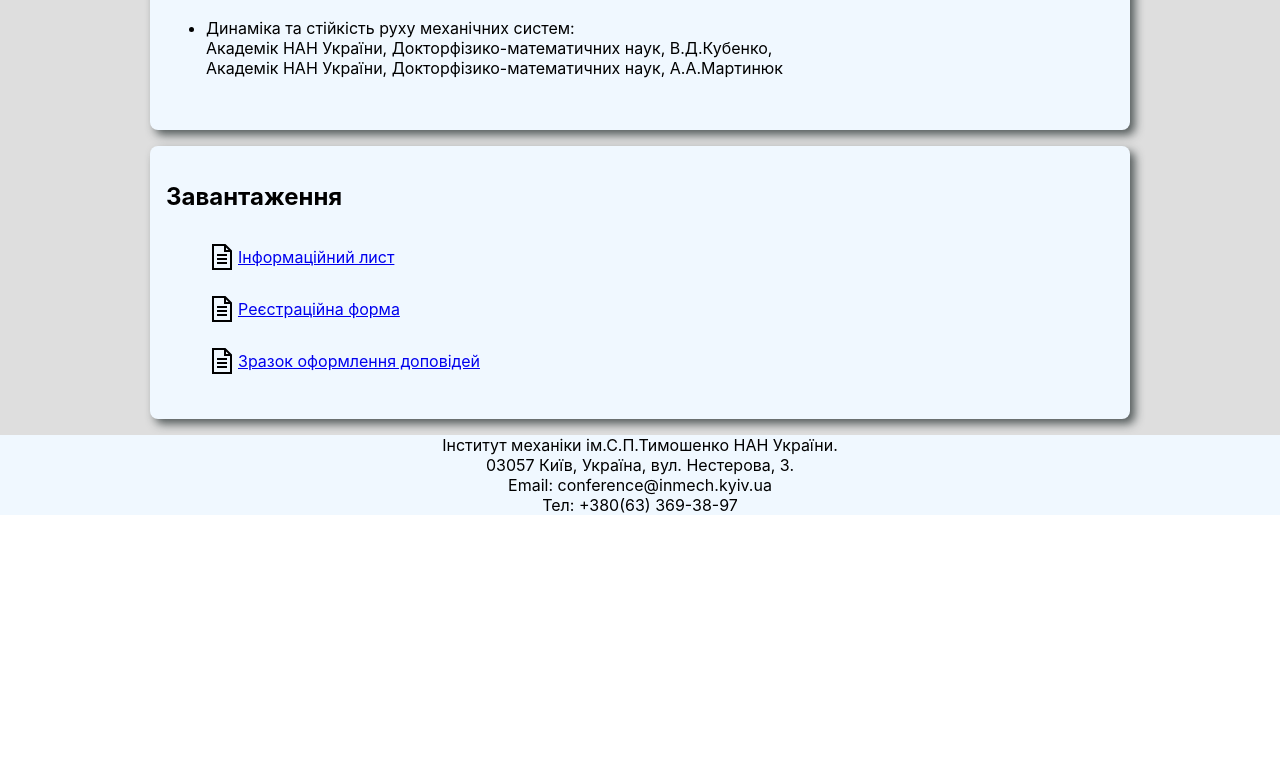
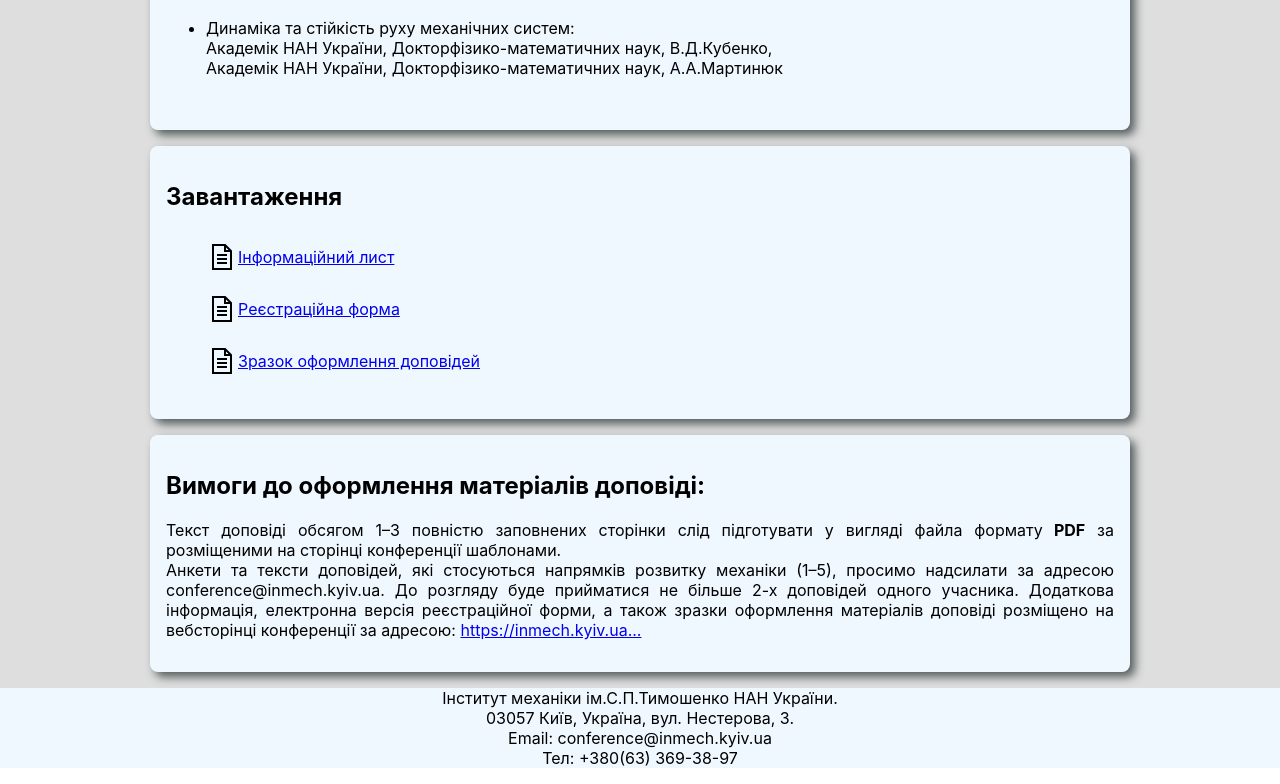
Before and after one commit to Pasha147/conf2024, a React (Create React App) app: page / in a window 1280 px wide. Shown: the part 1912-2696 px from the top of the page. Before the commit the page ends 2443 px from the top, so only its background shows below. Built offline with nearby package versions, Linux system fonts and the light colour scheme.

Commit message:
acad appdata

```diff
--- a/src/appdata.js
+++ b/src/appdata.js
@@ -31,6 +31,7 @@ export const text = {
         { name: "Вимоги" },
         { name: "Співголови" },
         { name: "Завантаження" },
+        { name: "Завантаження" },
       ],
     },
     main: {
@@ -55,6 +56,7 @@ export const text = {
         { name: "To participate in" },
         { name: "Requirements" },
         { name: "Co-chairs" },
+        { name: "Downloads" },
         { name: "Downloads" },
       ],
     },
@@ -159,11 +161,11 @@ text.Ukr.main.articles[4] = (
     <p>
       Співголови оргкомітету:
       <br />
-      АкадемікНАН України, Докторфізико-математичних наук, В.Л.Богданов, <br />
-      АкадемікНАН України, Доктортехнічних наук, В.М.Назаренко<br />
+      Академік НАН України, докторфізико-математичних наук, В.Л.Богданов, <br />
+      Академік НАН України, доктортехнічних наук, В.М.Назаренко<br />
     </p>
     <p>Вчений секретар:<br />
-    Кандидатфізико-математичних наук, Ю.О.Чорноіван<br />
+    Кандидат фізико-математичних наук, Ю.О.Чорноіван<br />
     </p>
     <p>
       Співголови напрямків конференції: <br />
@@ -234,6 +236,30 @@ text.Ukr.main.articles[5] = (
     </ul>
   </>
 );
+
+text.Ukr.main.articles[6] = (
+  <>
+    <h2 style={{ textAlign: "start" }}>
+      Вимоги до оформлення матеріалів доповіді:
+    </h2>
+    <p style={{ textAlign: "justify" }}>
+      Текст доповіді обсягом 1–3 повністю заповнених сторінки слід підготувати у
+      вигляді файла формату
+      <b> PDF</b> за розміщеними на сторінці конференції шаблонами.
+      <br />
+      Анкети та тексти доповідей, які стосуються напрямків розвитку механіки
+      (1–5), просимо надсилати за адресою conference@inmech.kyiv.ua. До розгляду
+      буде прийматися не більше 2-х доповідей одного учасника. Додаткова
+      інформація, електронна версія реєстраційної форми, а також зразки
+      оформлення матеріалів доповіді розміщено на вебсторінці конференції за
+      адресою: {`  `}
+      <a href="https://inmech.kyiv.ua/l/ua/conferences/">
+        https://inmech.kyiv.ua...
+      </a>{" "}
+    </p>
+  </>
+);
+
 //-------------========--------------------
 
 //-- Articles En----------------------------------------------
@@ -398,4 +424,27 @@ text.En.main.articles[5] = (
 
     </ul>
   </>
+
 );
+text.Ukr.main.articles[6] = (
+  <>
+    <h2 style={{ textAlign: "start" }}>
+      Вимоги до оформлення матеріалів доповіді:
+    </h2>
+    <p style={{ textAlign: "justify" }}>
+      Текст доповіді обсягом 1–3 повністю заповнених сторінки слід підготувати у
+      вигляді файла формату
+      <b> PDF</b> за розміщеними на сторінці конференції шаблонами.
+      <br />
+      Анкети та тексти доповідей, які стосуються напрямків розвитку механіки
+      (1–5), просимо надсилати за адресою conference@inmech.kyiv.ua. До розгляду
+      буде прийматися не більше 2-х доповідей одного учасника. Додаткова
+      інформація, електронна версія реєстраційної форми, а також зразки
+      оформлення матеріалів доповіді розміщено на вебсторінці конференції за
+      адресою: {`  `}
+      <a href="https://inmech.kyiv.ua/l/ua/conferences/">
+        https://inmech.kyiv.ua...
+      </a>{" "}
+    </p>
+  </>
+);
```
